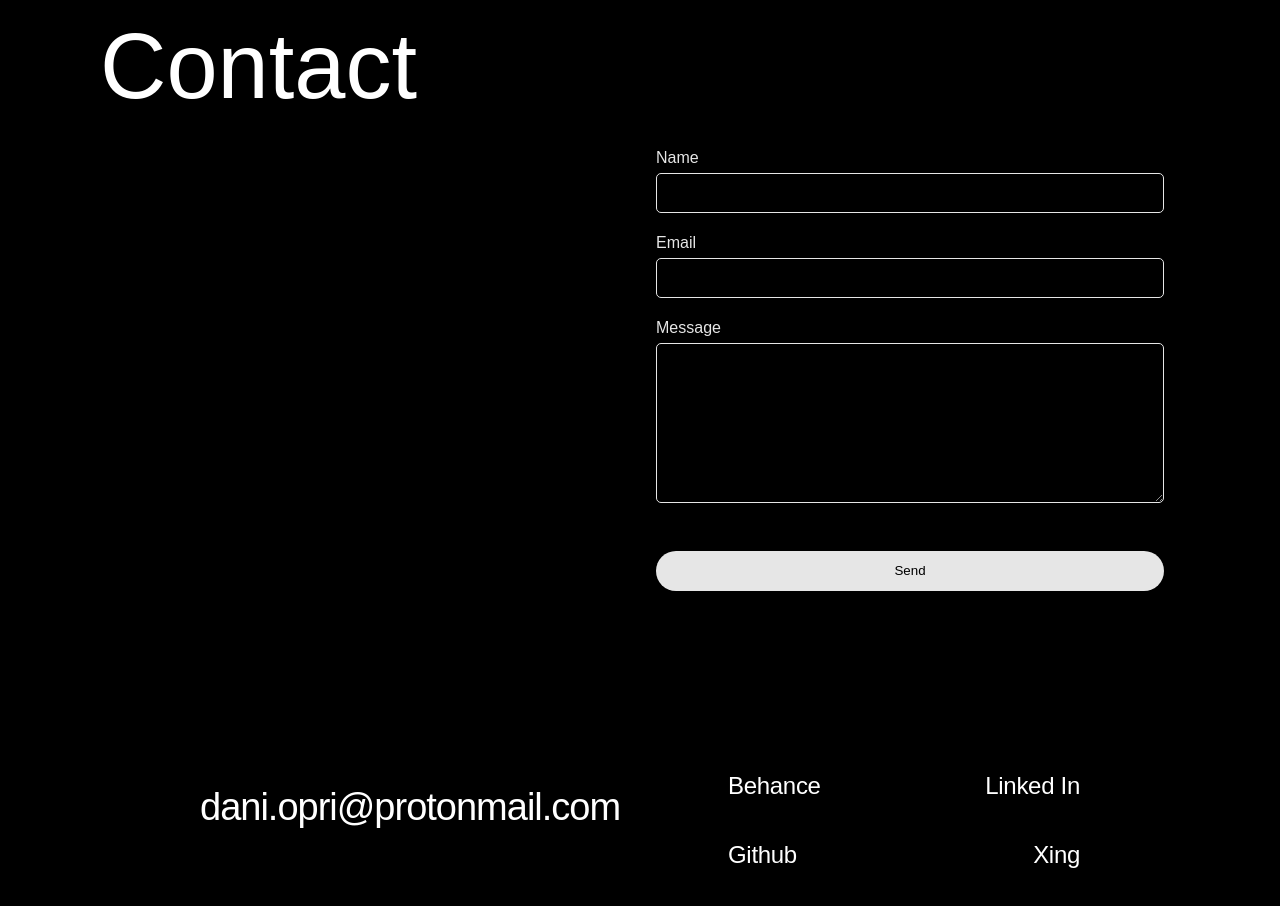
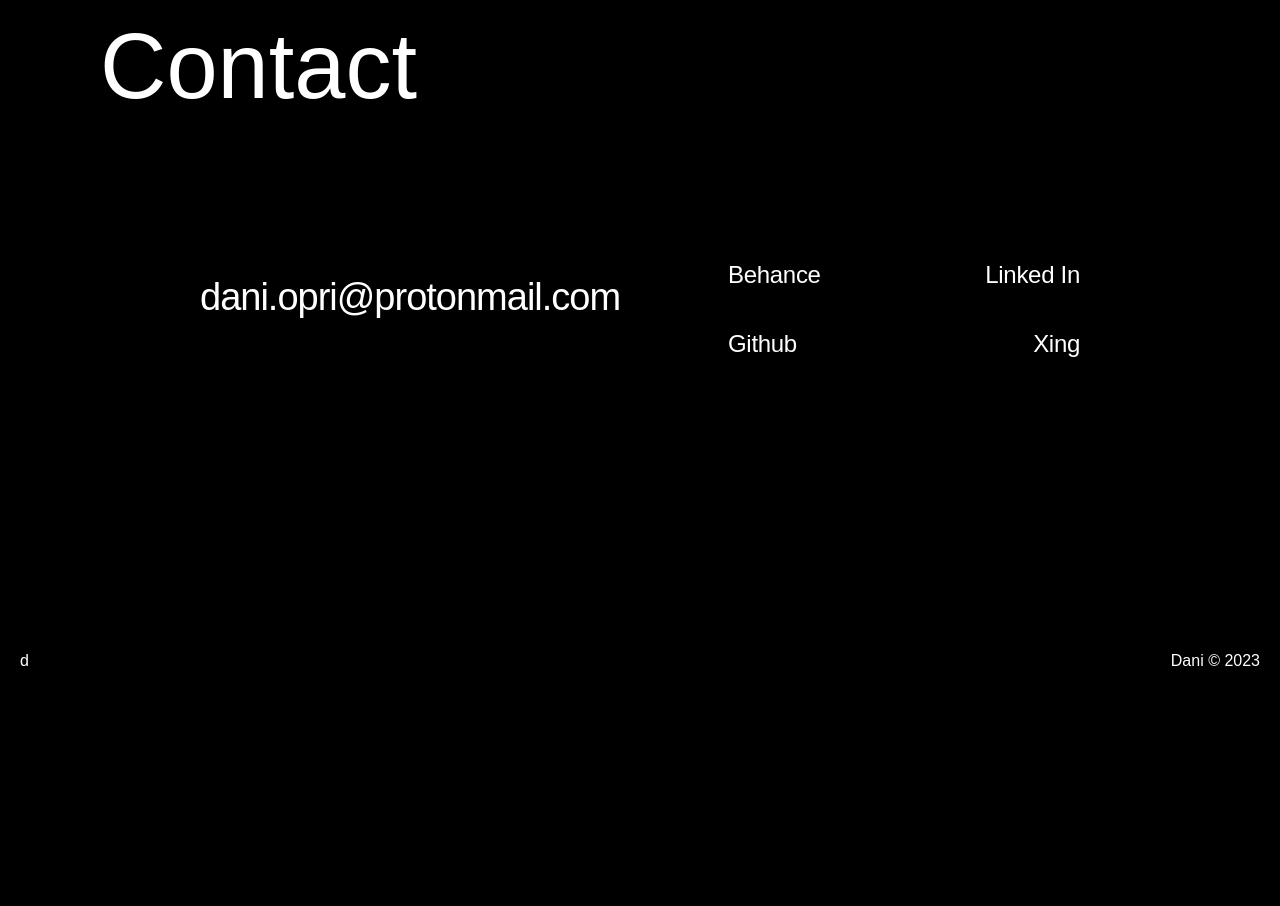
Before and after one commit to d-opri/d-opri.github.io, a Next.js app: page / in a window 1280 px wide. Shown: the part 4080-4986 px from the top of the page. After the commit the page ends 4777 px from the top, so only its background shows below. Built offline with nearby package versions, Linux system fonts and the light colour scheme; a web font is replaced by a local one.

Commit message:
fix contact

```diff
--- a/components/Contact.js
+++ b/components/Contact.js
@@ -5,32 +5,32 @@ import emailjs from "@emailjs/browser";
 import LinkSection from "./Links";
 
 export default function Contact() {
-  const form = useRef();
+  // const form = useRef();
 
-  const sendEmail = (e) => {
-    e.preventDefault();
+  // const sendEmail = (e) => {
+  //   e.preventDefault();
 
-    emailjs
-      .sendForm(
-        process.env.NEXT_PUBLIC_SERVICE_ID,
-        process.env.NEXT_PUBLIC_TEMPLATE_ID,
-        form.current,
-        process.env.NEXT_PUBLIC_PUBLIC_KEY
-      )
-      .then(
-        (result) => {
-          console.log(result.text);
-          e.target.reset();
-        },
-        (error) => {
-          console.log(error.text);
-        }
-      );
-  };
+  //   emailjs
+  //     .sendForm(
+  //       process.env.NEXT_PUBLIC_SERVICE_ID,
+  //       process.env.NEXT_PUBLIC_TEMPLATE_ID,
+  //       form.current,
+  //       process.env.NEXT_PUBLIC_PUBLIC_KEY
+  //     )
+  //     .then(
+  //       (result) => {
+  //         console.log(result.text);
+  //         e.target.reset();
+  //       },
+  //       (error) => {
+  //         console.log(error.text);
+  //       }
+  //     );
+  // };
 
   return (
     <SectionElement id="Contact" title="Contact">
-      <StyledContactForm ref={form} onSubmit={sendEmail}>
+      {/* <StyledContactForm ref={form} onSubmit={sendEmail}>
         <label>Name</label>
         <input type="text" name="user_name" />
         <label>Email</label>
@@ -38,64 +38,64 @@ export default function Contact() {
         <label>Message</label>
         <textarea name="message" />
         <input type="submit" value="Send" />
-      </StyledContactForm>
+      </StyledContactForm> */}
       <LinkSection />
     </SectionElement>
   );
 }
 
-const StyledContactForm = styled.form`
-  display: flex;
-  flex-flow: column nowrap;
-  text-align: left;
-  opacity: 0.9;
-  padding: 1rem;
-  margin-bottom: 1rem;
-  width: 100%;
+// const StyledContactForm = styled.form`
+//   display: flex;
+//   flex-flow: column nowrap;
+//   text-align: left;
+//   opacity: 0.9;
+//   padding: 1rem;
+//   margin-bottom: 1rem;
+//   width: 100%;
 
-  input {
-    width: 100%;
-    background-color: #000;
-    height: 2.5rem;
-    outline: none;
-    margin-bottom: 1rem;
-    border-radius: 5px;
-    border: 1px solid white;
-    &:focus {
-      border: 2px solid white;
-    }
-  }
-  textarea {
-    background-color: #000;
-    width: 100%;
-    height: 10rem;
-    outline: none;
-    margin-bottom: 1rem;
-    border-radius: 5px;
-    border: 1px solid white;
-    &:focus {
-      border: 2px solid white;
-    }
-  }
-  label {
-    font-size: 1rem;
-    line-height: 1.8em;
-  }
-  input[type="submit"] {
-    margin-top: 2rem;
-    cursor: pointer;
-    background: white;
-    border-radius: 20px;
+//   input {
+//     width: 100%;
+//     background-color: #000;
+//     height: 2.5rem;
+//     outline: none;
+//     margin-bottom: 1rem;
+//     border-radius: 5px;
+//     border: 1px solid white;
+//     &:focus {
+//       border: 2px solid white;
+//     }
+//   }
+//   textarea {
+//     background-color: #000;
+//     width: 100%;
+//     height: 10rem;
+//     outline: none;
+//     margin-bottom: 1rem;
+//     border-radius: 5px;
+//     border: 1px solid white;
+//     &:focus {
+//       border: 2px solid white;
+//     }
+//   }
+//   label {
+//     font-size: 1rem;
+//     line-height: 1.8em;
+//   }
+//   input[type="submit"] {
+//     margin-top: 2rem;
+//     cursor: pointer;
+//     background: white;
+//     border-radius: 20px;
 
-    align-self: flex-end;
-    color: black;
-    border: none;
-    &:hover {
-      color: black;
-      opacity: 0.7;
-    }
-  }
-  @media (min-width: 768px) {
-    width: 50%;
-  }
-`;
+//     align-self: flex-end;
+//     color: black;
+//     border: none;
+//     &:hover {
+//       color: black;
+//       opacity: 0.7;
+//     }
+//   }
+//   @media (min-width: 768px) {
+//     width: 50%;
+//   }
+// `;
```
